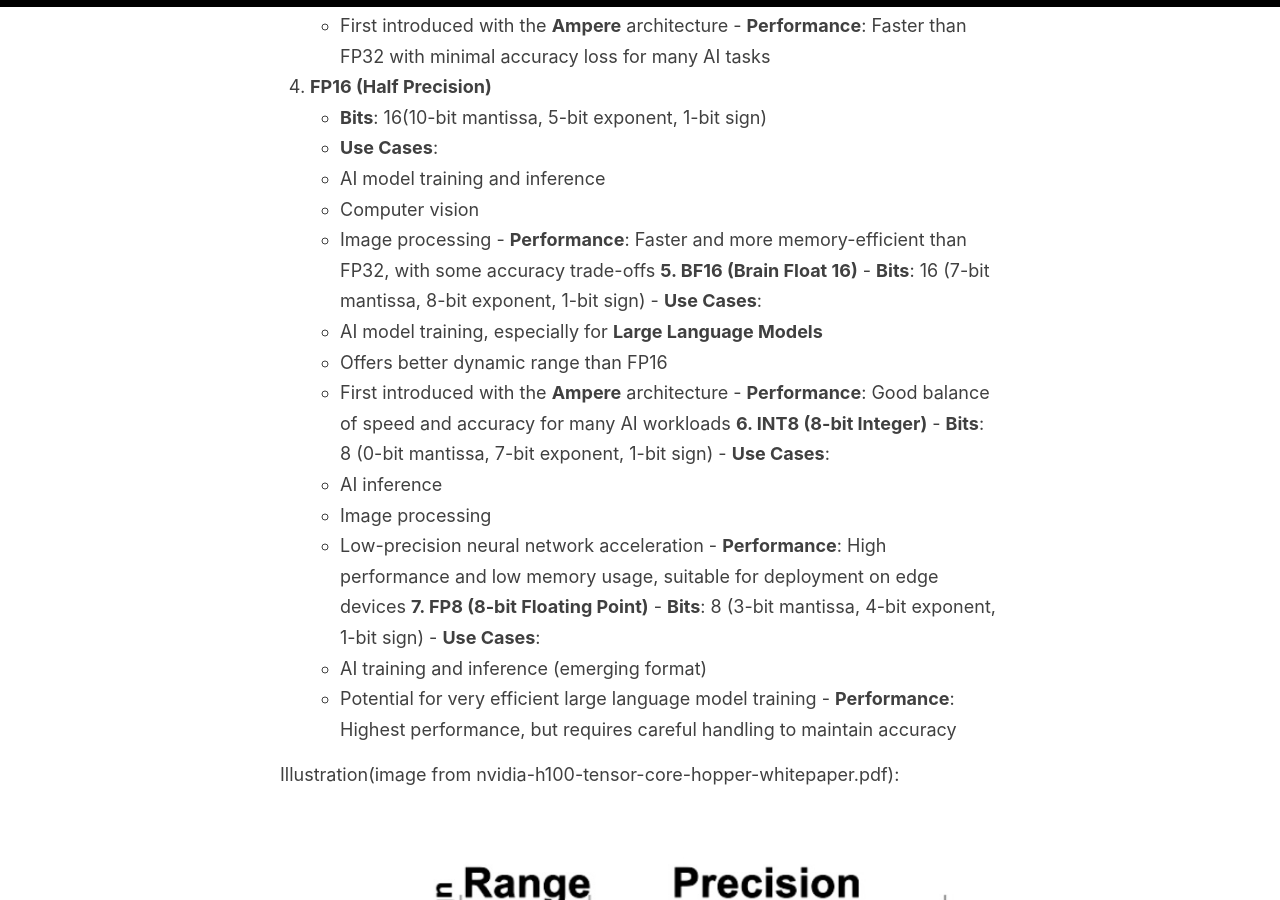
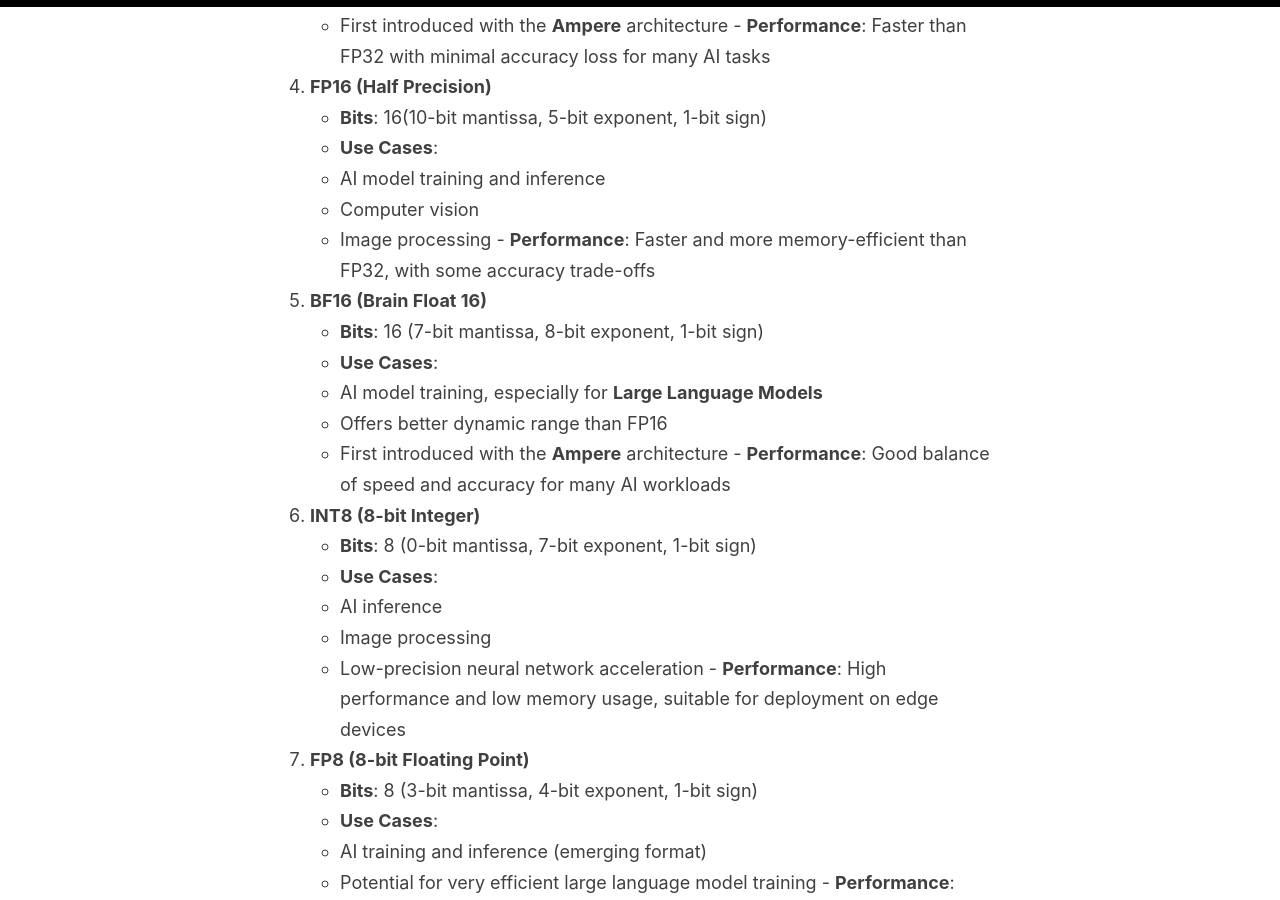
Before and after one commit to huiqiao/huiqiao.github.io, a Jekyll site: the page built from nvidia-gpu-everything-for-beginner.md, in a window 1280 px wide and 900 px high, scrolled down 2139 px. Built offline with Jekyll 4.4.1, drawn with Linux system fonts in a browser that asks for light colours; our own code applies the rules of GitHub Pages for plain Markdown files.

Commit message:
Update nvidia-gpu-everything-for-beginner.md

```diff
--- a/nvidia-gpu-everything-for-beginner.md
+++ b/nvidia-gpu-everything-for-beginner.md
@@ -69,21 +69,21 @@ Here's an explanation of the various formats:
     - Computer vision
     - Image processing
 - **Performance**: Faster and more memory-efficient than FP32, with some accuracy trade-offs
-**5. BF16 (Brain Float 16)**
+5. **BF16 (Brain Float 16)**
 - **Bits**: 16 (7-bit mantissa, 8-bit exponent, 1-bit sign)
 - **Use Cases**:
     - AI model training, especially for **Large Language Models**
     - Offers better dynamic range than FP16
     - First introduced with the **Ampere** architecture
 - **Performance**: Good balance of speed and accuracy for many AI workloads
-**6. INT8 (8-bit Integer)**
+6. **INT8 (8-bit Integer)**
 - **Bits**: 8 (0-bit mantissa, 7-bit exponent, 1-bit sign)
 - **Use Cases**:
-    - AI inference
+- AI inference
     - Image processing
     - Low-precision neural network acceleration
 - **Performance**: High performance and low memory usage, suitable for deployment on edge devices
-**7. FP8 (8-bit Floating Point)**
+7. **FP8 (8-bit Floating Point)**
 - **Bits**: 8 (3-bit mantissa, 4-bit exponent, 1-bit sign)
 - **Use Cases**:
     - AI training and inference (emerging format)
```
